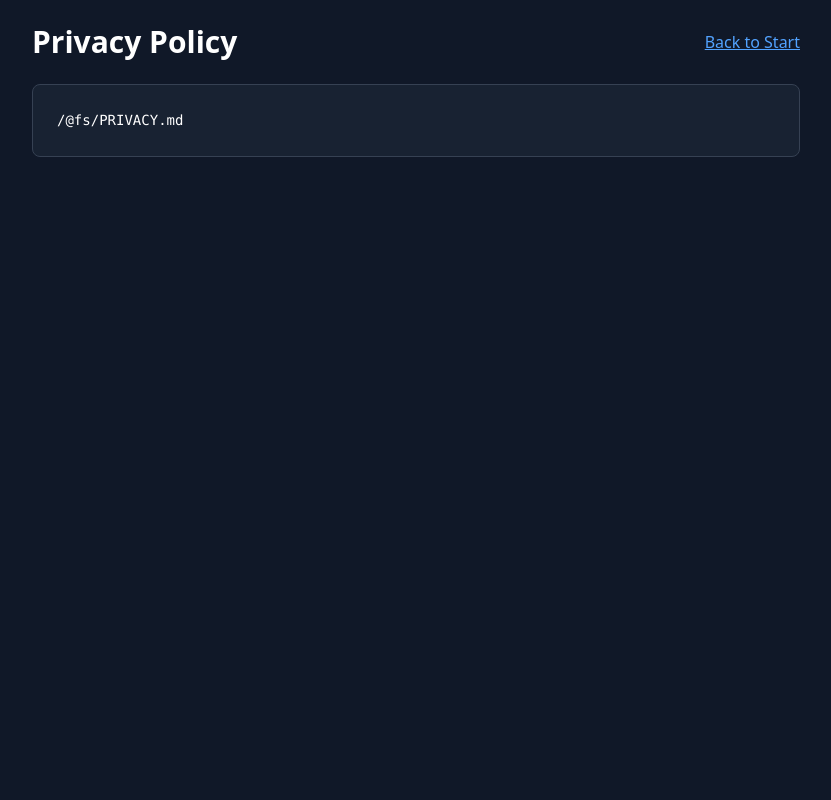
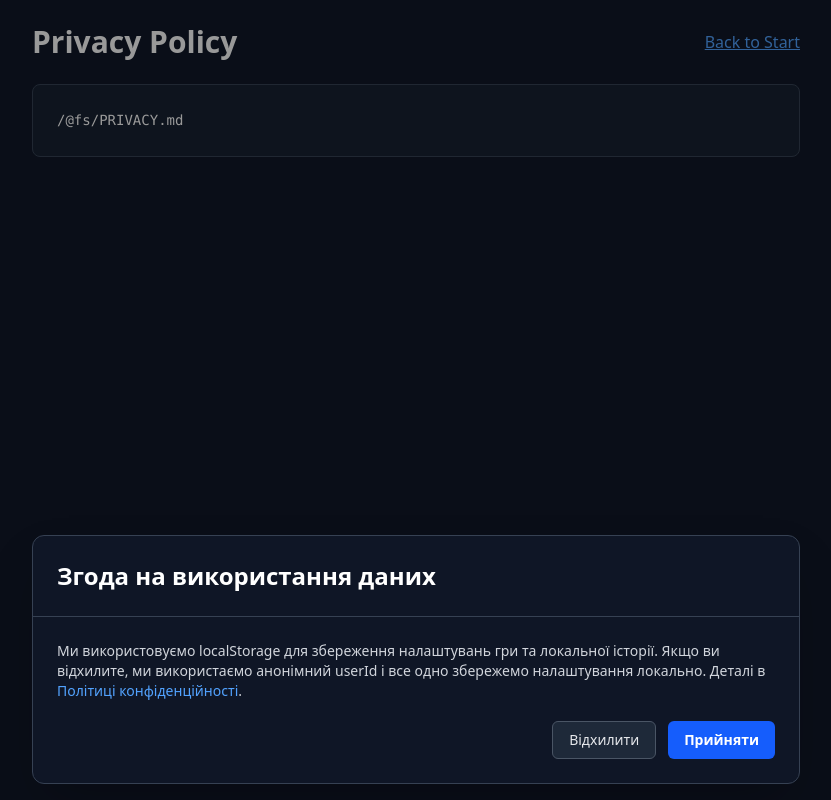
Before and after one commit to anyduck-forks/hangman, a React (Vite) app: page /privacy in a window 1280 px wide. Shown: the whole page, without its empty margins (224-1055 px from the left). Built offline with nearby package versions, Linux system fonts and the light colour scheme.

Commit message:
feat: add cookie popup and change local storage based on it

```diff
--- a/src/App.jsx
+++ b/src/App.jsx
@@ -3,6 +3,7 @@ import StartPage from "./pages/StartPage";
 import GamePage from "./pages/GamePage";
 import StatsPage from "./pages/StatsPage";
 import PrivacyPage from "./pages/PrivacyPage";
+import { CookieConsentPopup } from "./components/CookieConsentPopup";
 
 function App() {
   return (
@@ -13,6 +14,7 @@ function App() {
         <Route path="/stats/:userId" element={<StatsPage />} />
         <Route path="/privacy" element={<PrivacyPage />} />
       </Routes>
+      <CookieConsentPopup />
     </div>
   );
 }
--- /dev/null
+++ b/src/components/CookieConsentPopup.jsx
@@ -0,0 +1,47 @@
+import { Link } from "react-router-dom";
+import { useCookieConsent } from "../hooks/useCookieConsent";
+import { Portal } from "./ui/Portal";
+
+export function CookieConsentPopup() {
+  const { isUnknown, accept, decline } = useCookieConsent();
+
+  if (!isUnknown) {
+    return null;
+  }
+
+  return (
+    <Portal
+      title="Згода на використання даних"
+      showModal={isUnknown}
+      showCloseButton={false}
+      overlayClassName="fixed inset-0 z-50 flex items-end justify-center bg-black/40 p-4 animate-in fade-in duration-200"
+      panelClassName="w-full max-w-3xl rounded-xl border border-gray-700 bg-gray-900/95 shadow-2xl backdrop-blur"
+    >
+      <p className="text-sm text-gray-300">
+        Ми використовуємо localStorage для збереження налаштувань гри та локальної
+        iсторiї. Якщо ви вiдхилите, ми використаємо анонiмний userId i все одно
+        збережемо налаштування локально. Деталi в{" "}
+        <Link to="/privacy" className="text-blue-400 hover:text-blue-300">
+          Полiтицi конфiденцiйностi
+        </Link>
+        .
+      </p>
+      <div className="mt-5 flex flex-col gap-3 sm:flex-row sm:justify-end">
+        <button
+          type="button"
+          onClick={decline}
+          className="rounded-md border border-gray-600 bg-gray-800 px-4 py-2 text-sm text-gray-200 hover:bg-gray-700"
+        >
+          Вiдхилити
+        </button>
+        <button
+          type="button"
+          onClick={accept}
+          className="rounded-md bg-blue-600 px-4 py-2 text-sm font-semibold text-white hover:bg-blue-500"
+        >
+          Прийняти
+        </button>
+      </div>
+    </Portal>
+  );
+}
--- a/src/components/ui/Portal.jsx
+++ b/src/components/ui/Portal.jsx
@@ -2,15 +2,25 @@ import { createPortal } from "react-dom";
 
 const modalRootEl = document.querySelector("#modal");
 
-export const Portal = ({ title, children, showModal, onClose }) => {
+export const Portal = ({
+  title,
+  children,
+  showModal,
+  onClose,
+  showCloseButton = true,
+  overlayClassName =
+    "fixed inset-0 z-50 flex items-center justify-center bg-black/80 backdrop-blur-sm p-4 animate-in fade-in duration-200",
+  panelClassName =
+    "bg-gray-800 rounded-xl shadow-2xl w-full max-w-2xl border border-gray-700 flex flex-col max-h-[90vh] animate-in zoom-in-95 duration-200",
+}) => {
   console.log("Portal rendered", showModal);
   return showModal
     ? createPortal(
-        <div className="fixed inset-0 z-50 flex items-center justify-center bg-black/80 backdrop-blur-sm p-4 animate-in fade-in duration-200">
-          <div className="bg-gray-800 rounded-xl shadow-2xl w-full max-w-2xl border border-gray-700 flex flex-col max-h-[90vh] animate-in zoom-in-95 duration-200">
+        <div className={overlayClassName}>
+          <div className={panelClassName}>
             <div className="flex items-center justify-between p-6 border-b border-gray-700 shrink-0">
               <h2 className="text-2xl font-bold text-white">{title}</h2>
-              {
+              {showCloseButton && onClose ? (
                 <button
                   onClick={onClose}
                   className="text-gray-400 hover:text-white transition-colors p-1 hover:bg-gray-700 rounded-lg"
@@ -31,7 +41,7 @@ export const Portal = ({ title, children, showModal, onClose }) => {
                     />
                   </svg>
                 </button>
-              }
+              ) : null}
             </div>
             <div className="p-6 overflow-y-auto custom-scrollbar">
               {children}
--- /dev/null
+++ b/src/hooks/useCookieConsent.js
@@ -0,0 +1,40 @@
+import { useCallback } from "react";
+import { useLocalStorage } from "./useLocalStorage";
+
+export const ANONYMOUS_UUID = "00000000-0000-0000-0000-000000000000";
+const COOKIE_CONSENT_KEY = "hangman_cookie_consent";
+
+const COOKIE_CONSENT = {
+  unknown: "unknown",
+  accepted: "accepted",
+  declined: "declined",
+};
+
+export function useCookieConsent() {
+  const [consent, setConsent] = useLocalStorage(
+    COOKIE_CONSENT_KEY,
+    COOKIE_CONSENT.unknown,
+  );
+
+  const accept = useCallback(() => {
+    setConsent(COOKIE_CONSENT.accepted);
+  }, [setConsent]);
+
+  const decline = useCallback(() => {
+    setConsent(COOKIE_CONSENT.declined);
+  }, [setConsent]);
+
+  const reset = useCallback(() => {
+    setConsent(COOKIE_CONSENT.unknown);
+  }, [setConsent]);
+
+  return {
+    consent,
+    accept,
+    decline,
+    reset,
+    isAccepted: consent === COOKIE_CONSENT.accepted,
+    isDeclined: consent === COOKIE_CONSENT.declined,
+    isUnknown: consent === COOKIE_CONSENT.unknown,
+  };
+}
--- a/src/pages/StatsPage.jsx
+++ b/src/pages/StatsPage.jsx
@@ -4,6 +4,7 @@ import { Button } from "../components/ui/Button";
 import { Portal } from "../components/ui/Portal";
 import { GuessDistributionChart } from "../components/GuessDistributionChart";
 import { useGameHistory } from "../hooks/useGameHistory";
+import { useCookieConsent, ANONYMOUS_UUID } from "../hooks/useCookieConsent";
 
 export default function StatsPage() {
   const location = useLocation();
@@ -24,7 +25,9 @@ export default function StatsPage() {
   };
 
   const { saveGameResult, getDistribution } = useGameHistory();
+  const { isDeclined } = useCookieConsent();
   const [showModal, setShowModal] = useState(true);
+  const effectiveUserId = isDeclined ? ANONYMOUS_UUID : userId;
 
   const missedCount = gameState.guesses.filter(
     (l) => !gameState.word.includes(l),
@@ -39,9 +42,9 @@ export default function StatsPage() {
         missedGuesses: missedCount,
         word: gameState.word,
       },
-      userId,
+      effectiveUserId,
     );
-  }, [gameState, isWon, missedCount, saveGameResult, userId]);
+  }, [gameState, isWon, missedCount, saveGameResult, effectiveUserId]);
 
   const durationMs = Date.now() - gameState.startedAt;
   const minutes = Math.floor(durationMs / 60000);
@@ -50,7 +53,7 @@ export default function StatsPage() {
 
   const guesses = gameState.guesses.length;
   const distribution = getDistribution(
-    userId,
+    effectiveUserId,
     gameState.word.length,
     missedCount,
     isWon,
```
